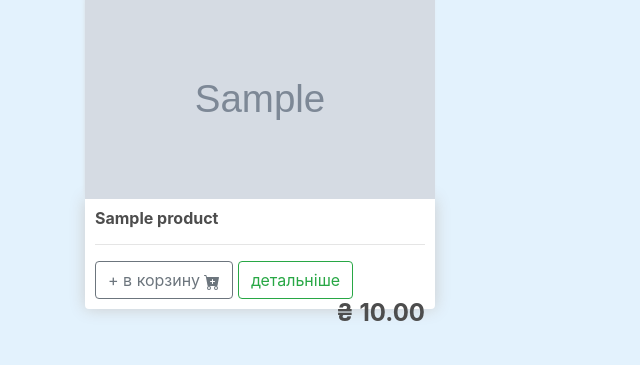
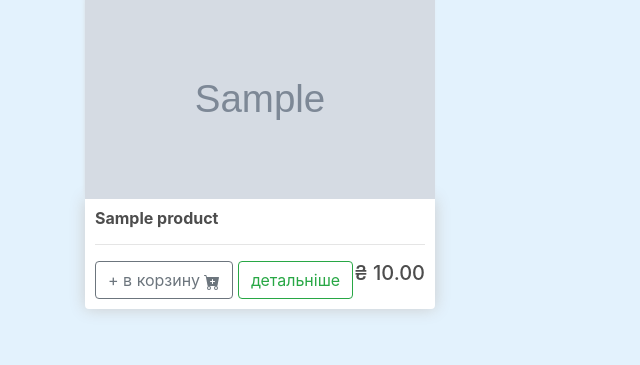
Before and after one commit to Romko97/internet_shop, a Django app: page / in a window 1280 px wide. Shown: the part 92-457 px from the top of the page, without its empty margins (0-640 px from the left). Run offline with Django 3.2, Linux system fonts and the light colour scheme; tables that the repository leaves empty hold one stand-in row (values such as "Sample post"); grey boxes marked "Sample" are stand-in pictures; some libraries are stand-ins or nearby versions.

Commit message:
make size of price less and add sizes for product

```diff
--- a/ecommerce/store/templates/store/store.html
+++ b/ecommerce/store/templates/store/store.html
@@ -16,7 +16,7 @@
                 <path fill-rule="evenodd" d="M.5 1a.5.5 0 0 0 0 1h1.11l.401 1.607 1.498 7.985A.5.5 0 0 0 4 12h1a2 2 0 1 0 0 4 2 2 0 0 0 0-4h7a2 2 0 1 0 0 4 2 2 0 0 0 0-4h1a.5.5 0 0 0 .491-.408l1.5-8A.5.5 0 0 0 14.5 3H2.89l-.405-1.621A.5.5 0 0 0 2 1H.5zM4 14a1 1 0 1 1 2 0 1 1 0 0 1-2 0zm7 0a1 1 0 1 1 2 0 1 1 0 0 1-2 0zM9 5.5a.5.5 0 0 0-1 0V7H6.5a.5.5 0 0 0 0 1H8v1.5a.5.5 0 0 0 1 0V8h1.5a.5.5 0 0 0 0-1H9V5.5z"/>
               </svg></button>
         <a class="btn btn-outline-success" href="{% url 'detailView' product.pk %}">детальніше</a>
-		<h4 style="display: inline-block; float: right"><strong>₴ {{product.price|floatformat:2}}</strong></h4>
+		<h5 style="display: inline-block; float: right">₴ {{product.price|floatformat:2}}</h5>
 
 		</div>
 	</div>
```
